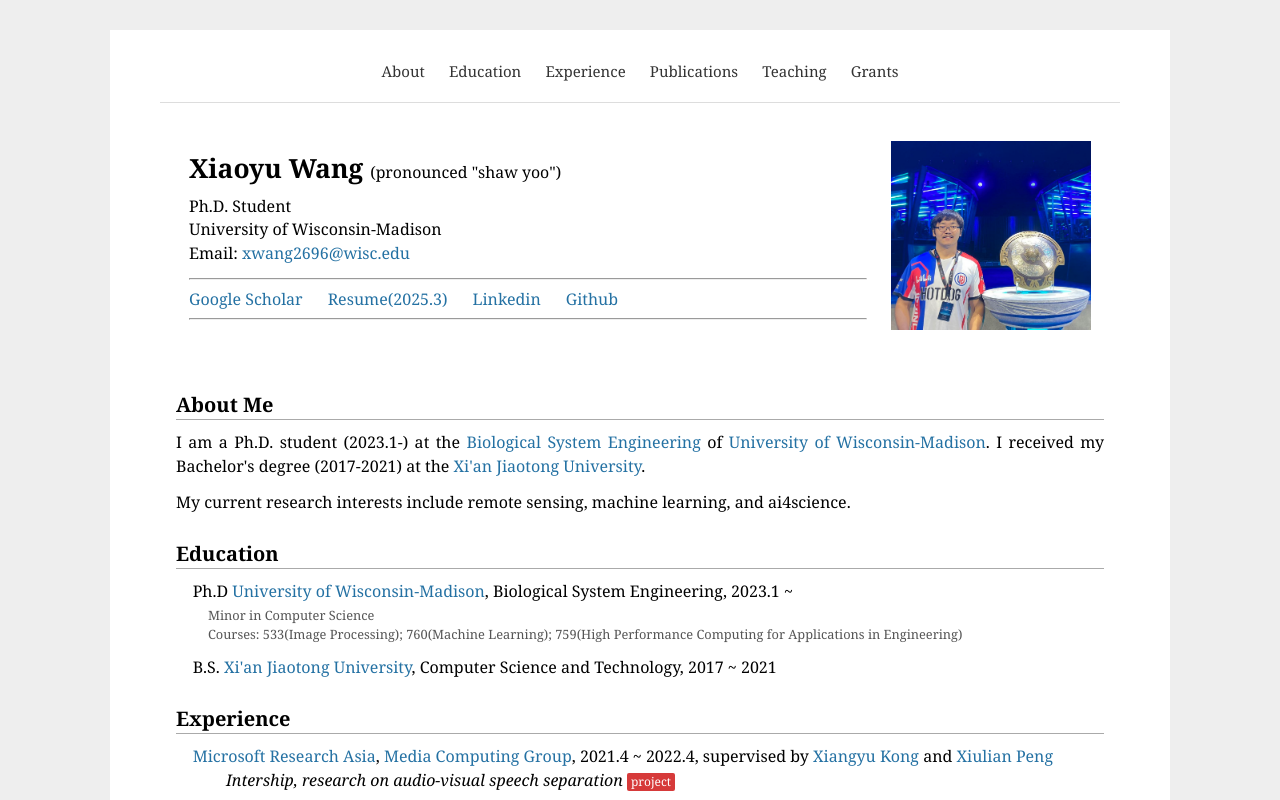
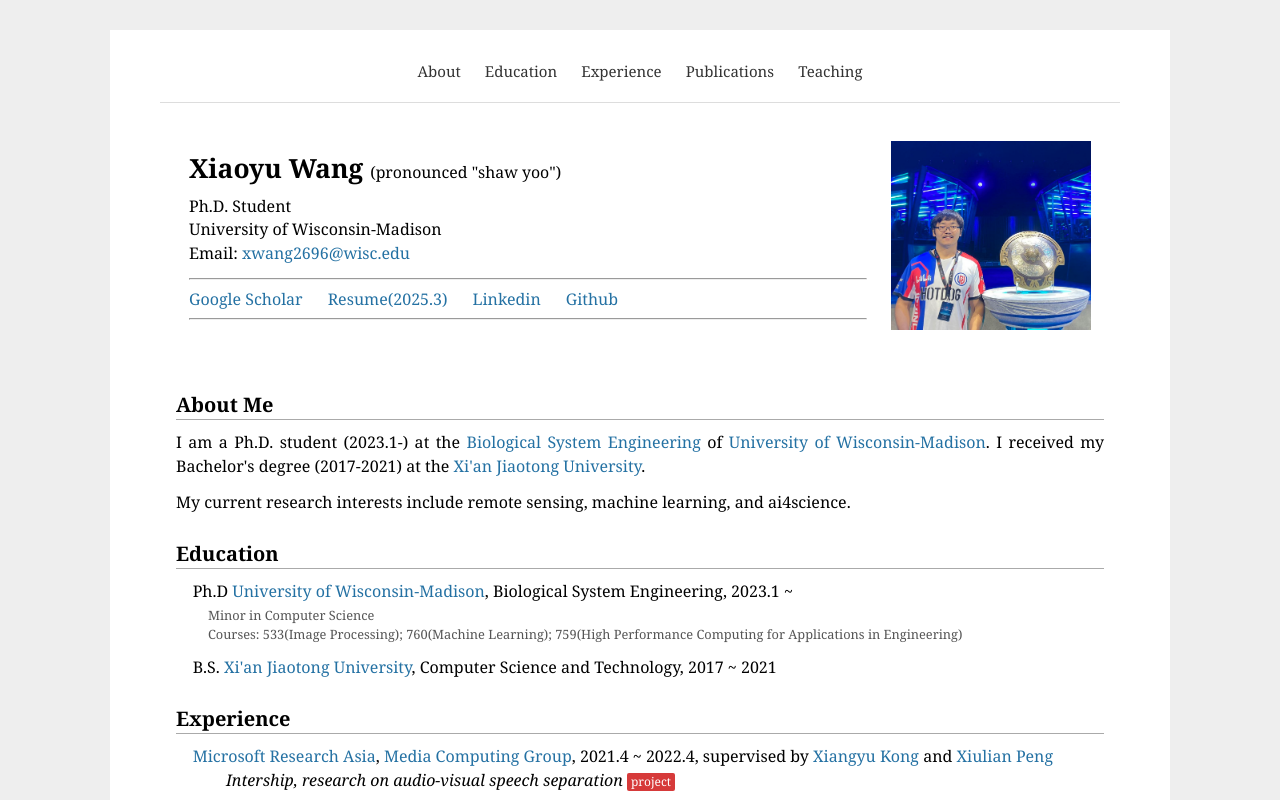
Before and after one commit to wxystudio/wxystudio.github.io, a plain HTML site: page index.html in a window 1280 px wide. Shown: the top 800 px of the page. Drawn offline with Linux system fonts and the light colour scheme.

Commit message:
05162026

```diff
--- a/index.html
+++ b/index.html
@@ -100,7 +100,7 @@
 	<a href="#experience">Experience</a>
 	<a href="#publications">Publications</a>
 	<a href="#teaching">Teaching</a>
-	<a href="#Grants">Grants</a>
+	<!-- <a href="#Grants">Grants</a> -->
 </div>
 
 <div id="layout-content" style="margin-top:25px">
@@ -152,12 +152,6 @@
 	<p> &nbsp; &nbsp; B.S. <a href="http://www.xjtu.edu.cn/">Xi'an Jiaotong University</a>, Computer Science and Technology, 2017 ~ 2021</p>
 
 <h2 id="experience"> Experience</h2>
-    <!-- <p> &nbsp; &nbsp; <a href="https://www.rit.edu/"> Rochester Institute of Technology</a>, Computing and Information Sciences, 2022.9 ~ 2022.12
-    <br><font size=3><i>&nbsp; &nbsp; &nbsp; &nbsp; &nbsp; &nbsp; quit PhD because my advisor didn't have enough funding </i></font> </br></p> -->
-<!--
-	<p> &nbsp; &nbsp; <a href="https://earthengine.google.com/">Google Earthe Engine</a>, 2023, mentored by Justin Braaten
-	<br><font size=3><i>&nbsp; &nbsp; &nbsp; &nbsp; &nbsp; &nbsp; <a href="https://summerofcode.withgoogle.com/">Google Summer of Earth</a>, contribute to GEE python bindings</i></font> </br></p>
-		 -->
 	<p> &nbsp; &nbsp; <a href="https://www.microsoft.com/en-us/research/lab/microsoft-research-asia/">Microsoft Research Asia</a>,  <a href="https://www.microsoft.com/en-us/research/group/media-computing-group/">Media Computing Group</a>, 2021.4 ~ 2022.4, supervised by <a href="https://www.microsoft.com/en-us/research/people/xiakon/">Xiangyu Kong</a> and <a href="https://www.microsoft.com/en-us/research/people/xipe/">Xiulian Peng</a>
     <br><font size=3><i>&nbsp; &nbsp; &nbsp; &nbsp; &nbsp; &nbsp; Intership, research on audio-visual speech separation</i></font> <a class="btn btn-red" href="https://arxiv.org/pdf/2207.01197.pdf">project</a> </br></p>
 
```
